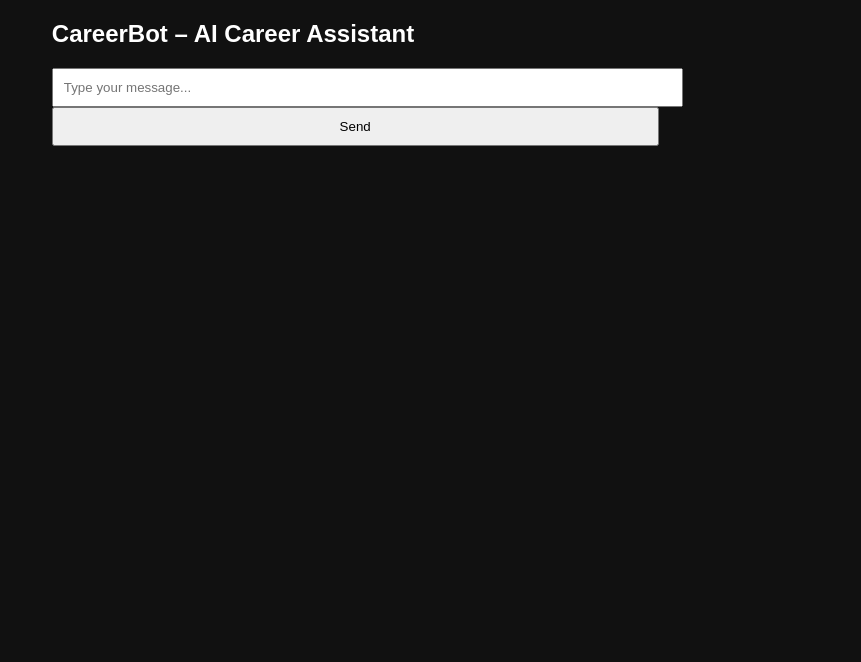
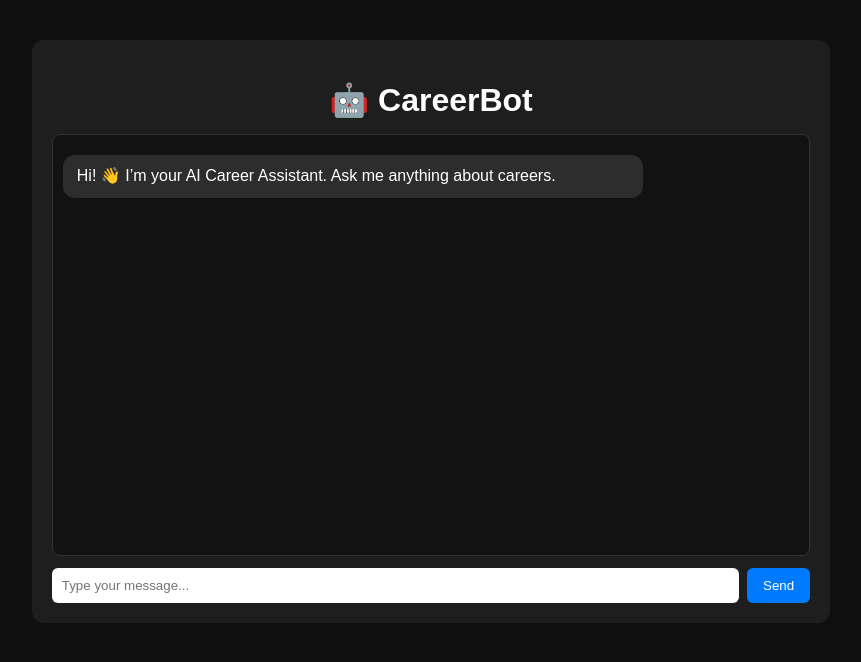
Before and after one commit to KARTIKGOPHANE18/Carrer-Bot-, a Flask app: page / in a window 1280 px wide. Shown: the top 662 px of the page, without its empty margins (209-1070 px from the left). Run offline with Flask 3, Linux system fonts and the light colour scheme.

Commit message:
one more updated GUI version of our chat bot

```diff
--- a/web/static/style.css
+++ b/web/static/style.css
@@ -1,51 +1,71 @@
 body {
-    background: #0f172a;
-    font-family: Arial;
+    background: #0f0f0f;
+    font-family: Arial, sans-serif;
     color: white;
 }
 
 .chat-container {
-    width: 400px;
-    margin: 50px auto;
-    background: #1e293b;
+    width: 60%;
+    margin: 40px auto;
+    background: #1e1e1e;
+    border-radius: 12px;
     padding: 20px;
-    border-radius: 10px;
+}
+
+h1 {
+    text-align: center;
+    margin-bottom: 15px;
 }
 
 #chat-box {
-    height: 300px;
+    height: 400px;
     overflow-y: auto;
-    background: #020617;
     padding: 10px;
-    border-radius: 5px;
-    margin-bottom: 10px;
+    border: 1px solid #333;
+    border-radius: 8px;
+    background: #121212;
 }
 
-.user-msg {
-    color: #38bdf8;
-    margin: 5px;
+.bot-message, .user-message {
+    max-width: 75%;
+    margin: 10px 0;
+    padding: 10px 14px;
+    border-radius: 12px;
+    line-height: 1.4;
 }
 
-.bot-msg {
-    color: #22c55e;
-    margin: 5px;
+.bot-message {
+    background: #2d2d2d;
+}
+
+.user-message {
+    background: #007bff;
+    margin-left: auto;
 }
 
 .input-area {
     display: flex;
+    margin-top: 12px;
 }
 
 input {
     flex: 1;
-    padding: 8px;
-    border-radius: 5px;
+    padding: 10px;
+    border-radius: 6px;
     border: none;
+    outline: none;
 }
 
 button {
-    padding: 8px 15px;
-    margin-left: 5px;
-    background: #22c55e;
+    margin-left: 8px;
+    padding: 10px 16px;
     border: none;
-    border-radius: 5px;
+    border-radius: 6px;
+    background: #007bff;
+    color: white;
+    cursor: pointer;
 }
+
+button:hover {
+    background: #0056b3;
+}
--- a/web/templates/index.html
+++ b/web/templates/index.html
@@ -1,34 +1,27 @@
 <!DOCTYPE html>
-<html>
+<html lang="en">
 <head>
-    <title>CareerBot</title>
-    <style>
-        body { font-family: Arial; background:#111; color:white; }
-        #chat { width: 60%; margin: auto; }
-        input, button { padding:10px; width:80%; }
-    </style>
+    <meta charset="UTF-8">
+    <title>CareerBot – AI Career Assistant</title>
+    <link rel="stylesheet" href="/static/style.css">
 </head>
 <body>
-    <div id="chat">
-        <h2>CareerBot – AI Career Assistant</h2>
-        <div id="messages"></div>
-        <input id="msg" placeholder="Type your message...">
-        <button onclick="send()">Send</button>
+
+<div class="chat-container">
+    <h1>🤖 CareerBot</h1>
+
+    <div id="chat-box">
+        <div class="bot-message">
+            Hi! 👋 I’m your AI Career Assistant. Ask me anything about careers.
+        </div>
     </div>
 
-<script>
-async function send() {
-    let msg = document.getElementById("msg").value;
-    let res = await fetch("/chat", {
-        method: "POST",
-        headers: {"Content-Type": "application/json"},
-        body: JSON.stringify({message: msg})
-    });
-    let data = await res.json();
-    document.getElementById("messages").innerHTML +=
-        "<p><b>You:</b> " + msg + "</p>" +
-        "<p><b>Bot:</b> " + data.reply + "</p>";
-}
-</script>
+    <div class="input-area">
+        <input type="text" id="user-input" placeholder="Type your message..." />
+        <button onclick="sendMessage()">Send</button>
+    </div>
+</div>
+
+<script src="/static/script.js"></script>
 </body>
 </html>
```
Also changed, not shown: web/static/script.css (added, +38 -0 lines).
